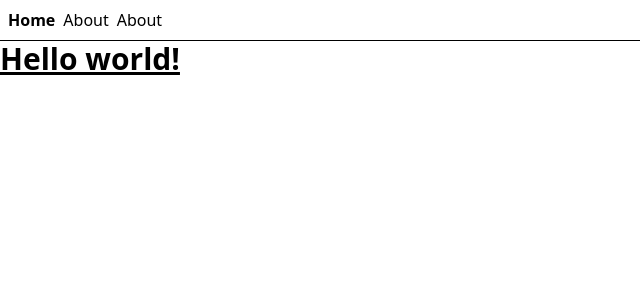
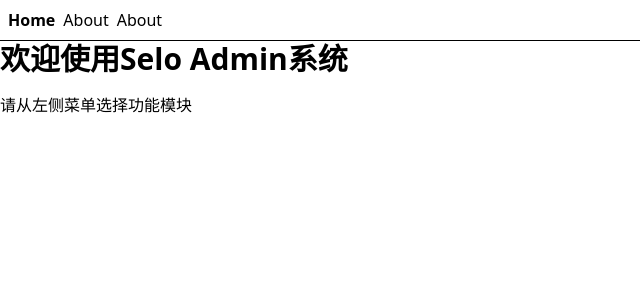
Before and after one commit to zhangxinGithub/selo-admin, a React (Vite) app: page / in a window 1280 px wide. Shown: the top 300 px of the page, without its empty margins (0-640 px from the left). Built offline with nearby package versions, Linux system fonts and the light colour scheme.

Commit message:
更新首页内容，添加欢迎信息和功能模块提示；更新依赖项，添加 Ant Design 和相关技术栈信息

```diff
--- a/package.json
+++ b/package.json
@@ -12,9 +12,11 @@
 		"lint:fix": "biome check --write --unsafe"
 	},
 	"dependencies": {
+		"@ant-design/icons": "^5.6.1",
 		"@tanstack/react-query": "^5.76.1",
 		"@tanstack/react-query-devtools": "^5.76.1",
 		"@tanstack/react-router": "^1.120.5",
+		"antd": "^5.25.2",
 		"axios": "^1.9.0",
 		"dayjs": "^1.11.13",
 		"react": "^18.3.1",
--- a/src/routes/index.jsx
+++ b/src/routes/index.jsx
@@ -5,5 +5,10 @@ export const Route = createFileRoute("/")({
 });
 
 function Index() {
-	return <h1 class="text-3xl font-bold underline">Hello world!</h1>;
+	return (
+		<div>
+			<h1 className="text-3xl font-bold mb-4">欢迎使用Selo Admin系统</h1>
+			<p>请从左侧菜单选择功能模块</p>
+		</div>
+	);
 }
```
Also changed, not shown: 2 other files (tests, documents, lock files or other folders).
